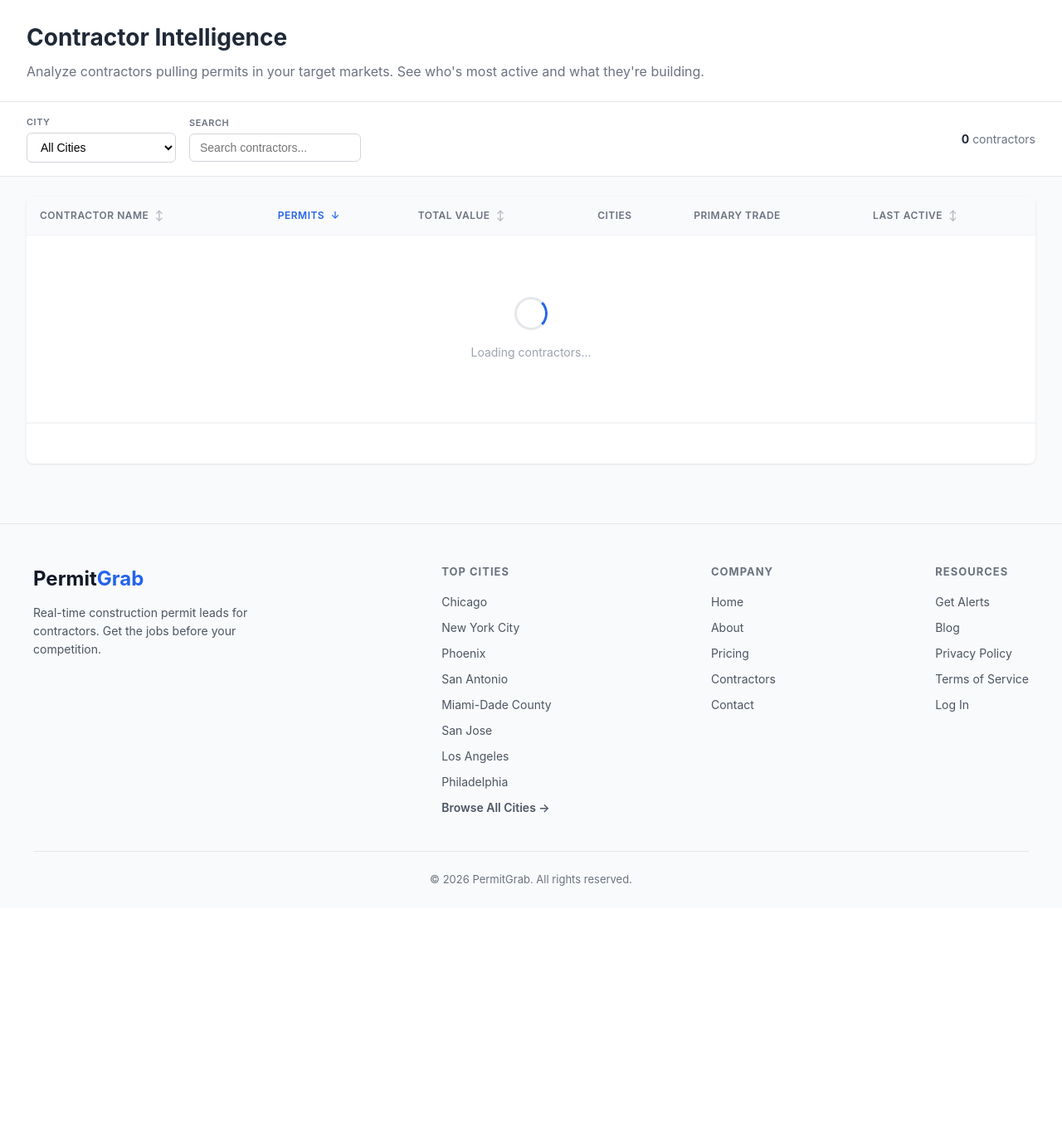
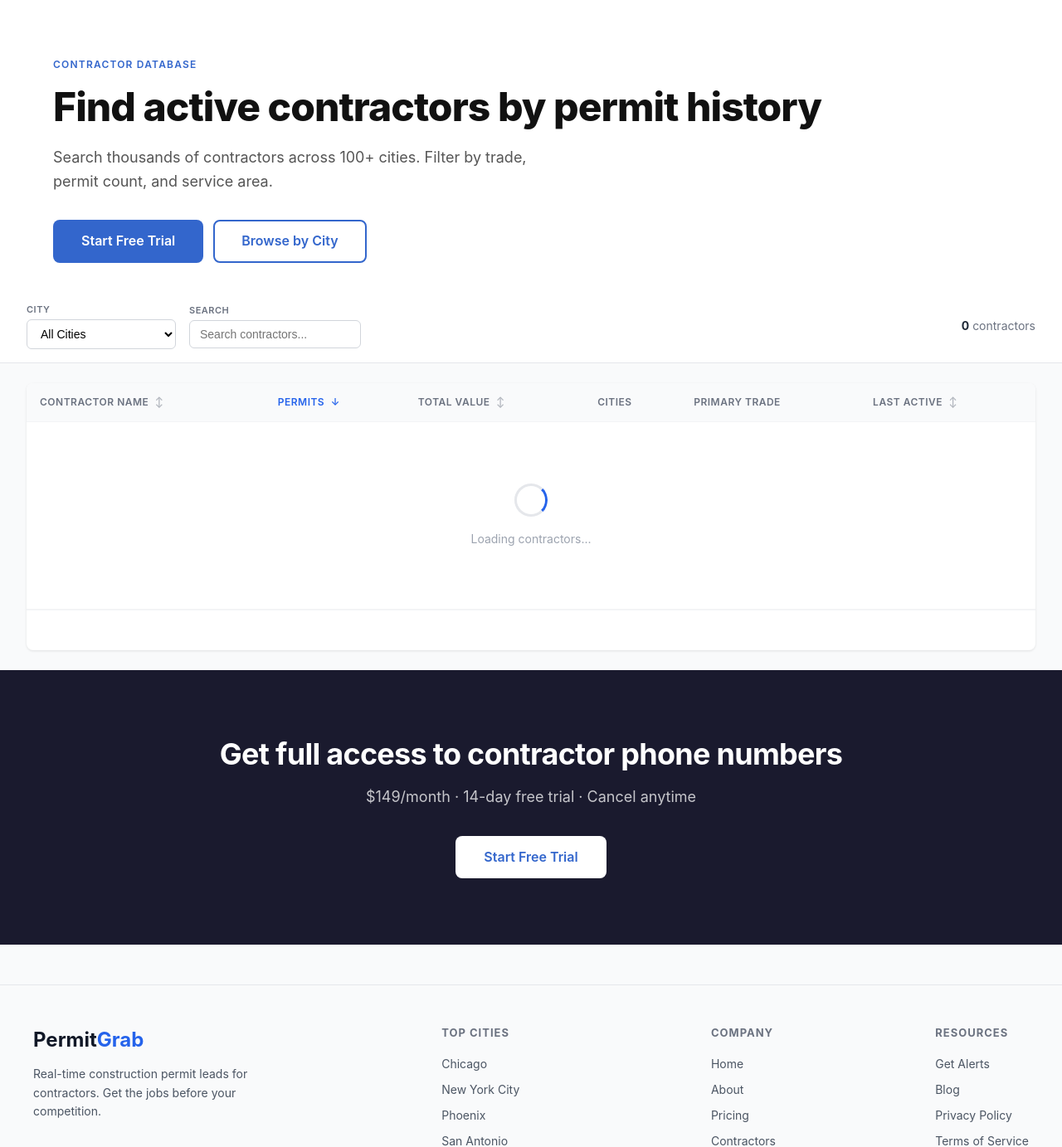
Before and after one commit to wcrainshaw-eng/permitgrab, a Python web app: template templates/contractors.html in a window 1280 px wide. Shown: the part 65-1448 px from the top of the page at 83% size. Before the commit the page ends 1133 px from the top, so only its background shows below. Run offline with Jinja, Linux system fonts and the light colour scheme; the template is opened without the code that fills it, so the values that code supplies are empty.

Commit message:
V478b: redesign remaining pages with V478 design system
Phase 2 of CODE_V478_SITE_REDESIGN — apply the V478 white hero +
eyebrow + Apple-style typography to every remaining template.

- cities_browse.html: white hero "Building permit data in 2,263
  cities", search box with shadow + focus ring; legacy blue
  cities-hero hidden
- get_alerts.html: white hero "Get permit alerts delivered every
  morning", legacy hero hidden
- persona_landing.html (/leads/* + /solutions/* via V477 redirect):
  white hero with persona kicker as eyebrow + V478 buttons; legacy
  blue gradient hero hidden
- contractors.html: white hero "Find active contractors by permit
  history" with 2-button CTA; final dark "Start Free Trial" CTA
  before footer; legacy blue page-header hidden
- blog_index.html: white hero "Construction permit data &
  contractor resources" + eyebrow; legacy blue blog hero hidden
- 404.html: clean centered layout, big primary-blue "404" heading,
  short subtitle, "Go Home" / "Browse Cities" buttons; legacy
  error-hero hidden

All templates now include partials/design_v478.html so they share
the global CSS variables (#3366cc primary, #1a1a2e dark, #f5f5f7
gray) and utility classes (.pg-h1 / .pg-eyebrow / .pg-btn-primary /
etc.) from V478 phase 1.

Per spec: nav, footer, all SEO meta, JSON-LD, canonical URLs, all
existing data table / form / search / pagination functionality
preserved.

Co-Authored-By: Claude Opus 4.7 (1M context) <noreply@anthropic.com>

```diff
--- a/templates/contractors.html
+++ b/templates/contractors.html
@@ -14,6 +14,7 @@
 <meta name="twitter:card" content="summary_large_image">
 <meta name="robots" content="index, follow">
 <link rel="icon" type="image/x-icon" href="/favicon.ico">
+{% include 'partials/design_v478.html' %}
 <!-- V13.9.2 SEO: WebPage schema for contractors page -->
 <script type="application/ld+json">
 {
@@ -507,11 +508,28 @@ tr:hover td {
 <!-- Header -->
 {% include 'partials/nav.html' %}
 
-<!-- Page Header -->
+<style>
+  /* V478 contractors — replace blue page-header with white hero. */
+  .page-header { display: none !important; }
+</style>
+
+<!-- V478 contractors hero -->
+<header style="background: var(--pg-white); padding: 64px 0 32px;">
+  <div class="pg-container">
+    <span class="pg-eyebrow">Contractor Database</span>
+    <h1 class="pg-h1">Find active contractors by permit history</h1>
+    <p class="pg-subtitle">Search thousands of contractors across {{ city_count or 100 }}+ cities. Filter by trade, permit count, and service area.</p>
+    <div class="pg-cta-row">
+      <a href="/pricing" class="pg-btn pg-btn-primary">Start Free Trial</a>
+      <a href="/cities" class="pg-btn pg-btn-secondary">Browse by City</a>
+    </div>
+  </div>
+</header>
+
+<!-- Legacy header (hidden) -->
 <div class="page-header">
   <div class="page-header-inner">
     <h1>Contractor Intelligence</h1>
-    <p>Analyze contractors pulling permits in your target markets. See who's most active and what they're building.</p>
   </div>
 </div>
 
@@ -808,6 +826,17 @@ loadCities();
 loadContractors();
 </script>
 
+{# V478 contractors final CTA #}
+<section class="pg-section-dark" style="text-align: center;">
+  <div class="pg-container">
+    <h2 class="pg-h2">Get full access to contractor phone numbers</h2>
+    <p class="pg-subtitle" style="margin-left: auto; margin-right: auto;">$149/month · 14-day free trial · Cancel anytime</p>
+    <div class="pg-cta-row" style="justify-content: center;">
+      <a href="/pricing" class="pg-btn pg-btn-primary">Start Free Trial</a>
+    </div>
+  </div>
+</section>
+
 {% include 'partials/footer.html' %}
 
 </body>
```
Also changed, not shown: templates/404.html (+18 -0 lines), templates/blog_index.html (+15 -1 lines), templates/cities_browse.html (+30 -2 lines), templates/get_alerts.html (+14 -0 lines), templates/persona_landing.html (+18 -4 lines).
